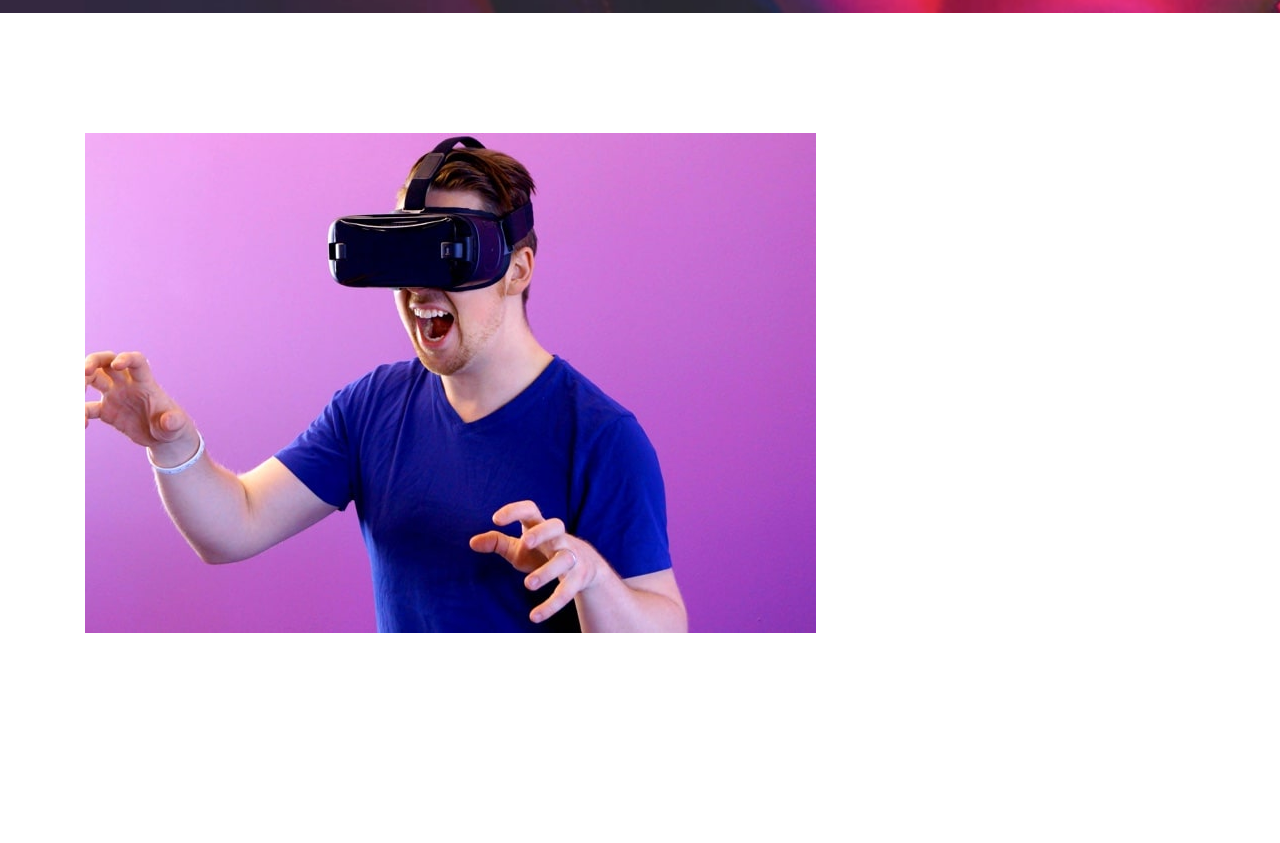
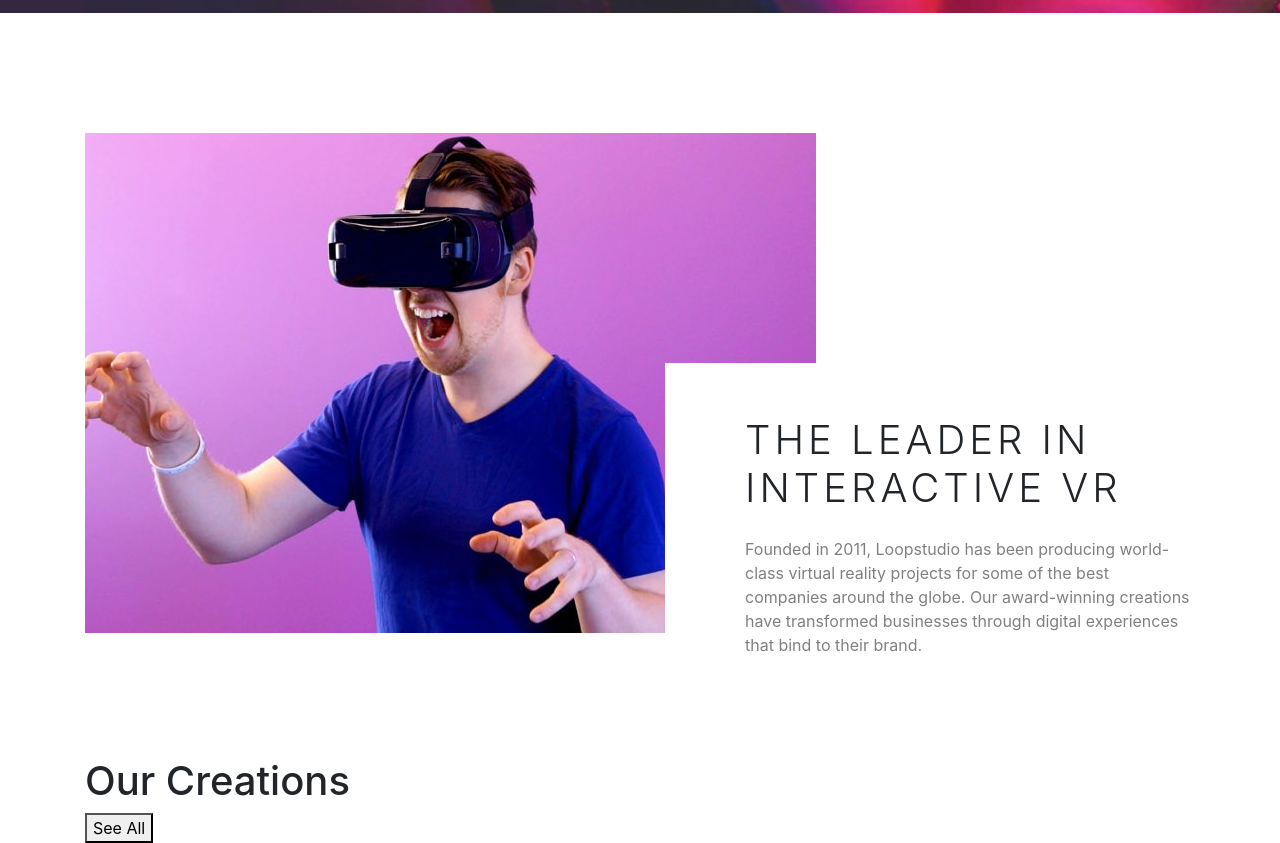
Before and after one commit to G3nK3n/Loopstudio_Landing_Page, a React (Create React App) app in the folder landing-page/: page / in a window 1280 px wide. Shown: the part 854-1697 px from the top of the page. Before the commit the page ends 1607 px from the top, so only its background shows below. Built offline with nearby package versions, Linux system fonts and the light colour scheme.

Commit message:
Finished TopBody; Started BottomBody

```diff
--- a/landing-page/src/Components/Layout.js
+++ b/landing-page/src/Components/Layout.js
@@ -1,6 +1,7 @@
 import React, { Component } from 'react';
 import Header from './Header/Header';
 import TopBody from './MainBody/TopBody/TopBody';
+import BottomBody from './MainBody/BottomBody/BottomBody';
 import 'bootstrap/dist/css/bootstrap.min.css';
 
 import Container from 'react-bootstrap/Container';
@@ -12,6 +13,7 @@ class Layout extends Component {
             <div>
                 <Header />
                 <TopBody />
+                <BottomBody />
             </div>
         );
     }
--- /dev/null
+++ b/landing-page/src/Components/MainBody/BottomBody/BottomBody.js
@@ -0,0 +1,22 @@
+import React from 'react';
+import Container from 'react-bootstrap/Container';
+import Row from 'react-bootstrap/Row';
+import Col from 'react-bootstrap/Col';
+import classes from '../BottomBody/BottomBody.module.css';
+
+const bottombody = () => (
+    <div className={classes.BottomBodyContainer}>
+        <Container>
+            <Row>
+                <Col>
+                    <div>
+                        <h1>Our Creations</h1>
+                        <button>See All</button>
+                    </div>
+                </Col>
+            </Row>
+        </Container>
+    </div>
+);
+
+export default bottombody;
--- /dev/null
+++ b/landing-page/src/Components/MainBody/BottomBody/BottomBody.module.css
@@ -0,0 +1,3 @@
+.BottomBodyContainer {
+    margin-top: 100px;
+}
--- a/landing-page/src/Components/MainBody/TopBody/TopBody.js
+++ b/landing-page/src/Components/MainBody/TopBody/TopBody.js
@@ -8,6 +8,15 @@ const topbody = () => (
         <Container>
             <div>
                 <img src={Img1} />
+                <div className={classes.TopBodyText}>
+                    <div className={classes.InnerTopBodyText}>
+                        <h1>THE LEADER IN INTERACTIVE VR</h1>
+                        <p>
+                            Founded in 2011, Loopstudio has been producing world-class virtual reality projects for some of the best companies around the globe.
+                            Our award-winning creations have transformed businesses through digital experiences that bind to their brand.
+                        </p>
+                    </div>
+                </div>
             </div>
         </Container>
     </div>
--- a/landing-page/src/Components/MainBody/TopBody/TopBody.module.css
+++ b/landing-page/src/Components/MainBody/TopBody/TopBody.module.css
@@ -1,4 +1,30 @@
 .BodyContainer {
     margin-top:120px;
-    margin-bottom:120px;
 }
+
+.BodyContainer img {
+    position: absolute;
+}
+
+.TopBodyText {
+    position: relative;
+    padding-top:230px;
+    padding-left:580px;
+}
+
+.InnerTopBodyText {
+    background:white;
+    padding-left:80px;
+    padding-top:53px;
+}
+
+.InnerTopBodyText h1 {
+    font-weight:300;
+    font-size:40px;
+    letter-spacing: 4px;
+}
+
+.InnerTopBodyText p {
+    margin-top:25px;
+    color: grey;
+}
```
